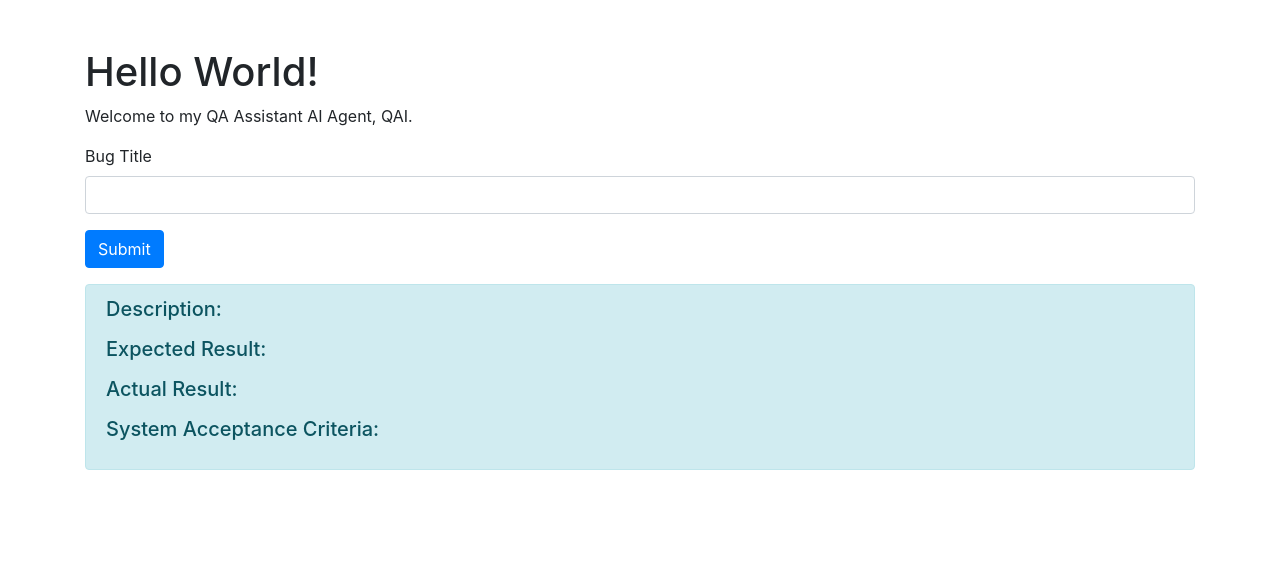
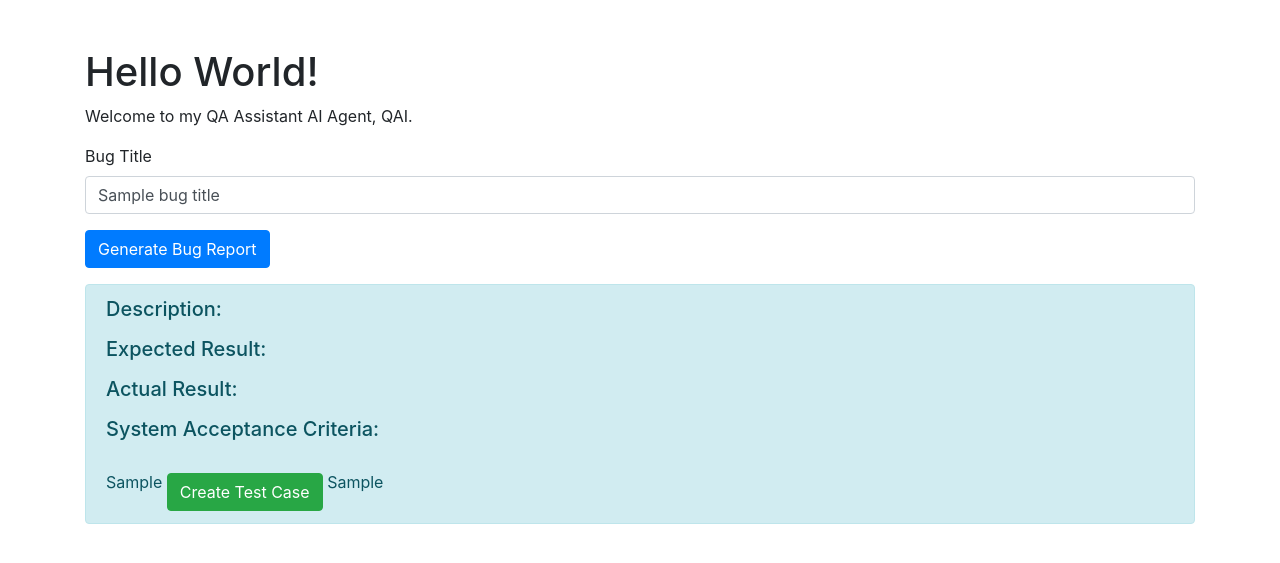
Before and after one commit to ahmedkmadani/QAI, a Flask app: template templates/index.html in a window 1280 px wide. Shown: the top 563 px of the page. Run offline with Flask 3, Linux system fonts and the light colour scheme; the template is opened without the code that fills it: most values are stand-ins (such as "Sample title", 1, 10 or a date in 2020); some libraries are stand-ins or nearby versions.

Commit message:
add create test case feature

````diff
--- a/app.py
+++ b/app.py
@@ -1,4 +1,4 @@
-from flask import Flask, render_template, request  # Import render_template
+from flask import Flask, render_template, request, jsonify  # Import render_template and jsonify
 import openai
 import os  # Import os for environment variables
 from dotenv import load_dotenv  # Import load_dotenv
@@ -19,9 +19,17 @@ def hello_world():  # put application's code here
         if title:  # Check if title is provided
             response = generate_bug_report(title)  # Call generate_bug_report with title
 
-        return render_template('index.html', response=response)  # Pass response to template
+        return render_template('index.html', response=response, bugTitle=title)  # Pass response and title to template
     else:
-        return render_template('index.html', response=None)  # Render template for GET requests
+        return render_template('index.html', response=None, bugTitle=None)  # Render template for GET requests
+
+@app.route('/create_test_case', methods=['POST'])  # New endpoint for creating a test case
+def create_test_case():
+    title = request.form.get('bugTitle')  # Get the bug title from form data
+    if title:
+        test_case = generate_test_case(title)  # Call function to generate test case
+        return jsonify(test_case)  # Return the generated test case as JSON
+    return jsonify({"error": "Bug title is required"}), 400  # Return error if title is missing
 
 def generate_bug_report(title):
     prompt = f"""
@@ -60,6 +68,43 @@ def parse_bug_report_response(response):
     except json.JSONDecodeError:
         return {"Error": "Failed to parse response into JSON", "Raw Response": response}  # Include raw response in error
 
+def generate_test_case(title):
+    prompt = f"""
+    You are a software testing assistant. Based on the following bug report title, generate a test case in JSON format:
+
+    Bug Report Title: {title}
+
+    Format the response as:
+    {{
+        "test_case_id": "TC-001",
+        "description": "Your test case description here",
+        "steps": [
+            "Step 1",
+            "Step 2"
+        ],
+        "expected_result": "Your expected result here"
+    }}
+    """
+
+    # Call to ChatGPT API
+    response = call_chatgpt_api(prompt)
+
+    # Parse the response into JSON format
+    return parse_test_case_response(response)
+
+def parse_test_case_response(response):
+    import json
+    try:
+        # Log the raw response for debugging
+        # print("Raw response from ChatGPT API:", response)  # Debugging line
+
+        # Remove Markdown formatting
+        response = response.strip().split('\n', 1)[-1].strip('```json').strip('```').strip()
+
+        return json.loads(response)
+    except json.JSONDecodeError:
+        return {"Error": "Failed to parse response into JSON", "Raw Response": response}  # Include raw response in error
+
 def call_chatgpt_api(prompt):
     try:  # Add error handling
         response = openai.ChatCompletion.create(  # Updated to use ChatCompletion
--- a/templates/index.html
+++ b/templates/index.html
@@ -16,15 +16,18 @@
         <form id="bugForm" action="/" method="POST">
             <div class="form-group">
                 <label for="bugTitle">Bug Title</label>
-                <input type="text" class="form-control" id="bugTitle" name="bugTitle" required>
+                <input type="text" class="form-control" id="bugTitle" name="bugTitle"
+                       value="{{ bugTitle if bugTitle else '' }}"
+                       placeholder="{{ 'Please enter a bug title' if not bugTitle else '' }}"
+                       required>
             </div>
-            <button type="submit" class="btn btn-primary">Submit</button>
+            <button type="submit" class="btn btn-primary">Generate Bug Report</button>
         </form>
 
         <!-- Response Message -->
         <div id="responseMessage" class="mt-3">
             {% if response %}
-                <div class="alert alert-info">
+                <div class="alert alert-info" id="testCaseReport">
                     <h5>Description:</h5>
                     <p id="description"></p>
 
@@ -36,6 +39,10 @@
 
                     <h5>System Acceptance Criteria:</h5>
                     <ul id="acceptanceCriteriaList"></ul>
+
+                    {{ edit_1 }} <!-- Added button for creating a test case -->
+                    <button id="createTestCase" class="btn btn-success mt-3" onclick="createTestCase()" disabled>Create Test Case</button>
+                    {{ edit_2 }} <!-- End of new button -->
                 </div>  <!-- Display response from Flask -->
             {% else %}
                 <div class="alert alert-warning">
@@ -44,30 +51,74 @@
             {% endif %}
         </div>
     </div>
+
     <!-- Bootstrap JS and dependencies -->
     <script src="https://code.jquery.com/jquery-3.5.1.slim.min.js"></script>
     <script src="https://cdn.jsdelivr.net/npm/@popperjs/core@2.9.2/dist/umd/popper.min.js"></script>
     <script src="https://stackpath.bootstrapcdn.com/bootstrap/4.5.2/js/bootstrap.min.js"></script>
     <script>
-        // Check if response is defined and not None
-        {% if response %}
-            const response = {
-                description: {{ response.description|tojson|safe }},
-                expected_result: {{ response.expected_result|tojson|safe }},
-                actual_result: {{ response.actual_result|tojson|safe }},
-                system_acceptance_criteria: {{ response.system_acceptance_criteria|tojson|safe }}
-            };
-        {% else %}
-            const response = {
-                description: "",
-                expected_result: "",
-                actual_result: "",
-                system_acceptance_criteria: []
-            };
-        {% endif %}
+        const createTestCaseButton = document.getElementById('createTestCase'); // Reference to the button
 
-        // Function to simulate typing effect
-        function typeText(elementId, text, delay) {
+        // Function to create a test case and display the result
+        function createTestCase() {
+            const bugTitle = document.getElementById('bugTitle').value;  // Get the bug title from the input
+
+            // Add spinner and change button text to "Loading..."
+            createTestCaseButton.innerHTML = `<span class="spinner-border spinner-border-sm" role="status" aria-hidden="true"></span> Loading...`;
+            createTestCaseButton.disabled = true;  // Disable button to prevent multiple submissions
+
+            fetch('/create_test_case', {
+                method: 'POST',
+                headers: {
+                    'Content-Type': 'application/x-www-form-urlencoded',
+                },
+                body: new URLSearchParams({ bugTitle: bugTitle })  // Send the bug title in the request body
+            })
+            .then(response => response.json())
+            .then(data => {
+                // Restore the button text and enable it again
+                createTestCaseButton.innerHTML = 'Create Test Case';
+                createTestCaseButton.disabled = false;
+
+                // Create a new div to display the generated test case
+                const testCaseDiv = document.createElement('div');
+                testCaseDiv.classList.add('alert', 'alert-success', 'mt-3');
+
+                // Handle the steps, check if the array exists and has steps
+                const stepsList = data.steps && data.steps.length > 0
+                    ? data.steps.map(step => `<li>${step}</li>`).join('')
+                    : '<li>No steps provided</li>';
+
+                // Display the test case report with test case ID, description, steps, and expected result
+                testCaseDiv.innerHTML = `
+                    <h5>Generated Test Case:</h5>
+                    <p><strong>Test Case ID:</strong> ${data.test_case_id}</p>
+                    <p><strong>Description:</strong> ${data.description}</p>
+                    <h5>Steps:</h5>
+                    <ul>${stepsList}</ul>
+                    <p><strong>Expected Result:</strong> ${data.expected_result}</p>
+                `;
+
+                // Append the new test case report below the previous reports
+                responseMessage.appendChild(testCaseDiv);
+            })
+            .catch(error => {
+                // Restore the button text and enable it again
+                createTestCaseButton.innerHTML = 'Create Test Case';
+                createTestCaseButton.disabled = false;
+
+                console.error('Error:', error);
+                alert("An error occurred while creating the test case.");
+            });
+        }
+
+        // Check if all responses are shown, then enable the button
+        function allSectionsTyped() {
+            createTestCaseButton.disabled = false;  // Enable the button once all sections are displayed
+        }
+
+        // Function to simulate typing effect for bug report sections
+        function typeText(elementId, text, delay, callback) {
             const element = document.getElementById(elementId);
             let index = 0;
 
@@ -76,12 +127,21 @@
                     element.innerHTML += text.charAt(index);
                     index++;
                     setTimeout(type, delay);
+                } else if (callback) {
+                    callback(); // Trigger the callback once text is fully typed
                 }
             }
             type();
         }
 
-        // Only type out sections if response is not empty
+        // Safely pass response data to JavaScript using Jinja2
+        const response = {
+            description: {{ response.description | default('null', true) | tojson }},
+            expected_result: {{ response.expected_result | default('null', true) | tojson }},
+            actual_result: {{ response.actual_result | default('null', true) | tojson }},
+            system_acceptance_criteria: {{ response.system_acceptance_criteria | default('[]', true) | tojson }}
+        };
+
         if (response.description) {
             typeText('description', response.description, 50);
         }
@@ -100,8 +160,16 @@
                     const li = document.createElement('li');
                     li.innerText = criterion;
                     criteriaList.appendChild(li);
+
+                    // Check if we reached the last criterion
+                    if (index === response.system_acceptance_criteria.length - 1) {
+                        allSectionsTyped();  // Enable the button once the last criterion is typed
+                    }
                 }, (response.description.length + response.expected_result.length + response.actual_result.length) * 50 + 1500 + index * 500);
             });
+        } else {
+            // If there are no acceptance criteria, just enable the button after typing the rest
+            setTimeout(allSectionsTyped, (response.description.length + response.expected_result.length + response.actual_result.length) * 50 + 1500);
         }
     </script>
 </body>
````
